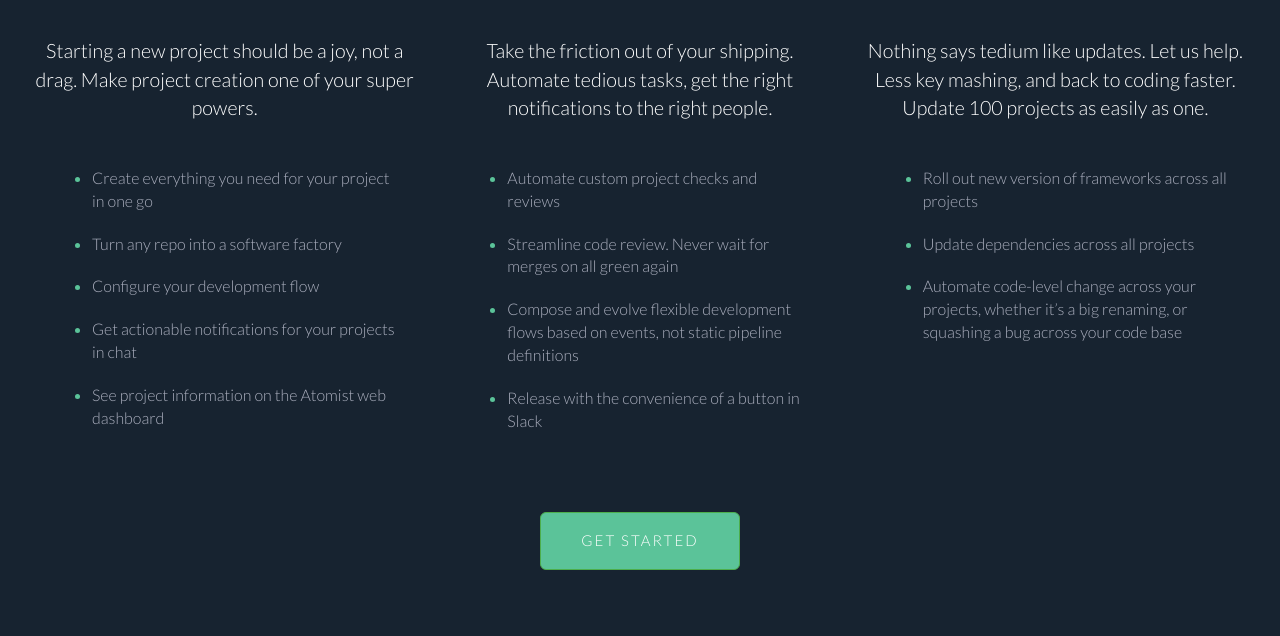
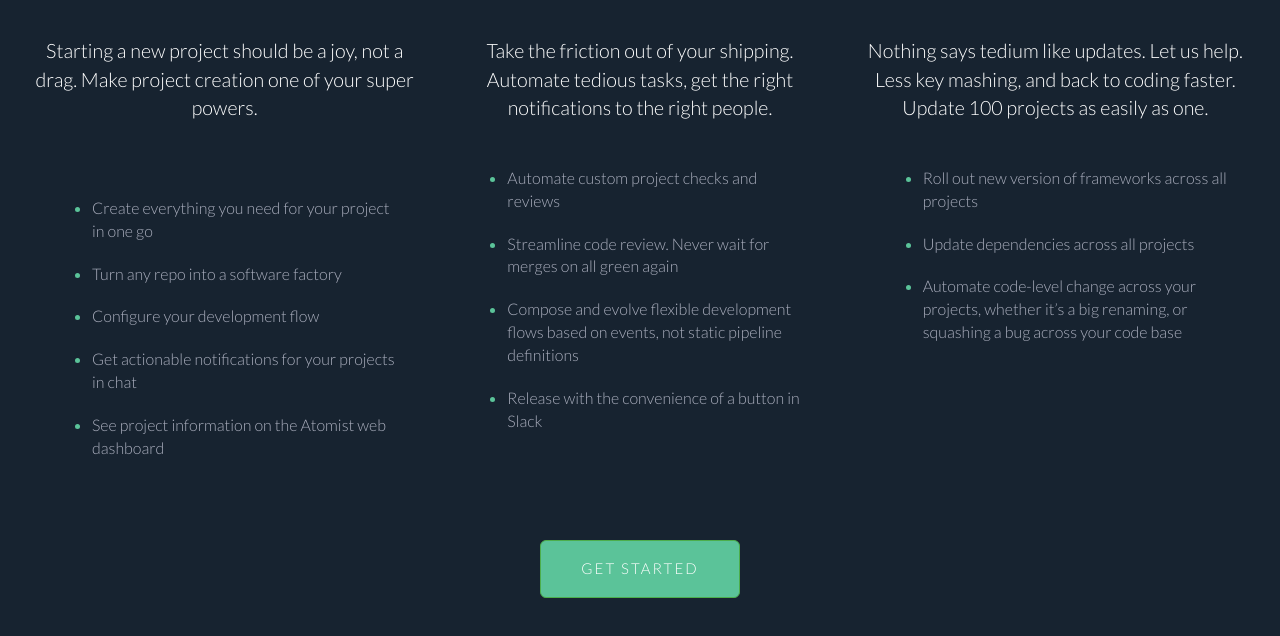
Before and after one commit to chingu-voyage3/toucans-27, a plain HTML site: page index.html in a window 1280 px wide. Shown: the part 194-830 px from the top of the page. Before the commit the page ends 800 px from the top, so only its background shows below. Drawn offline with nearby package versions, Linux system fonts and the light colour scheme.

Commit message:
Last commit. I am done now. added a br to get the uls to look even. Only added the bottom margin to my div now. My mistake. Sorry. Officially complete with the description section

```diff
--- a/css/style.css
+++ b/css/style.css
@@ -37,9 +37,10 @@ body {
 
 /* @Ryan-ED's CSS code */
 
-/* Just adding some margin so that its not stuck to the top. Can be removed if needed */
+/* Just adding some margins so that its not stuck to the edges. Can be removed if needed */
 #desc {
     margin-top: 40px;
+    margin-bottom: 40px;
 }
 
 /* Self explanatory. Sizing the images and atting some space at the bottom */
```
Also changed, not shown: index.html (+1 -0 lines).
